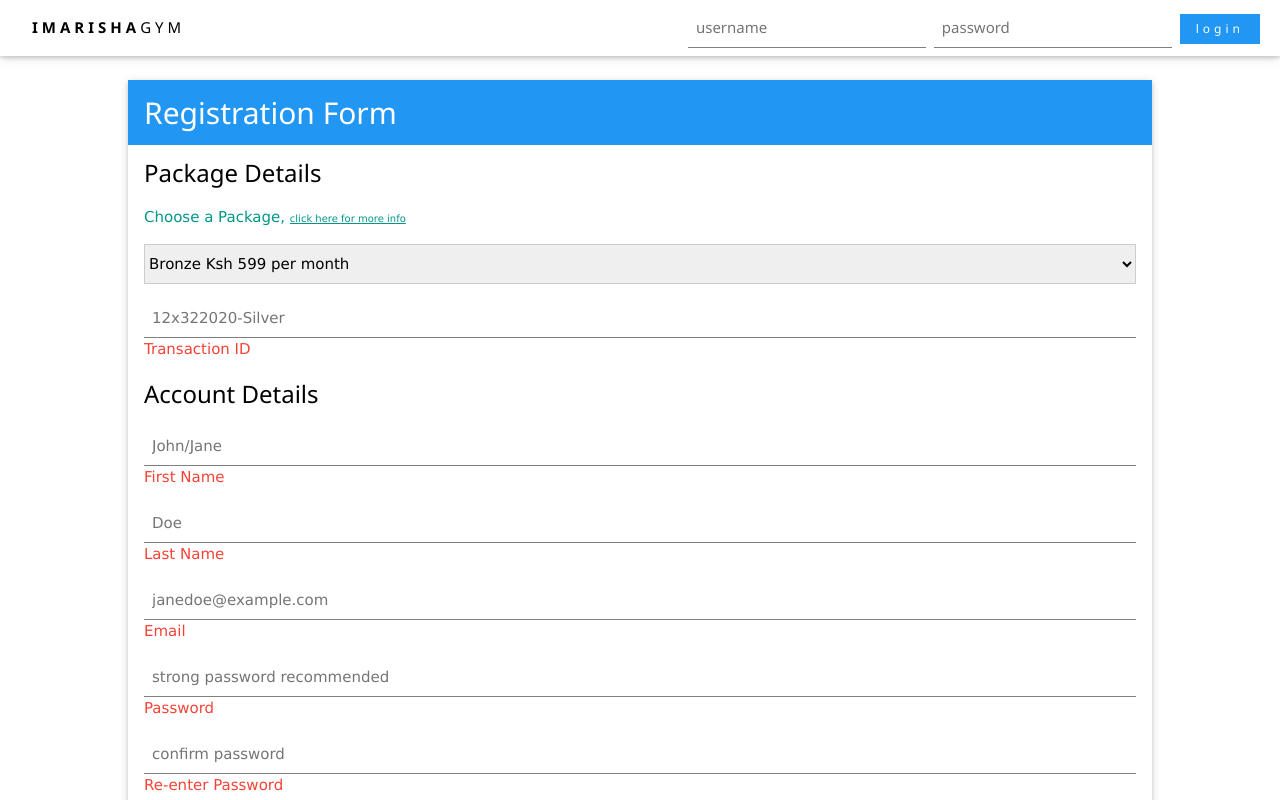
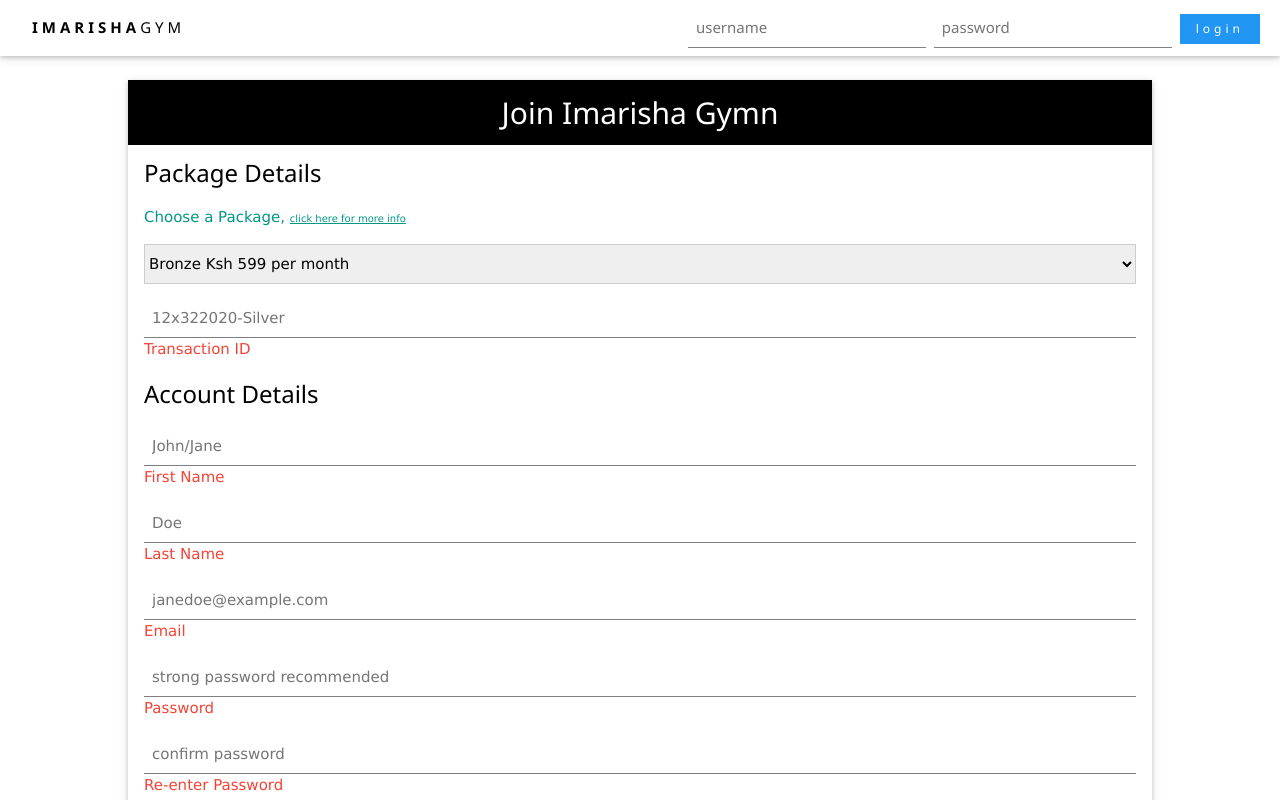
Before and after one commit to irenenjery/gym-template-branch, a plain HTML site: page signup.html in a window 1280 px wide. Shown: the top 800 px of the page. Drawn offline with Linux system fonts and the light colour scheme.

Commit message:
Minor tweaks

```diff
--- a/signup.html
+++ b/signup.html
@@ -31,11 +31,11 @@
 
 <div class="w3-content w3-padding-64" style="max-width:1564px">
 	<section id="signup-form" class="w3-panel w3-card-2 w3-padding-0" style="width:80%; margin:auto;">
-		<div class="w3-container w3-blue">
-	  	<h2>Registration Form</h2>
+		<div class="w3-container w3-black w3-center">
+	  	<h2>Join Imarisha Gymn</h2>
 		</div>
 
-		<form class="w3-container">
+		<form class="w3-container" name="sign-up">
 			<h3>Package Details</h3>
 		  <p>
 		  <label class="w3-label w3-validate">
@@ -118,7 +118,7 @@
 		  </p>
 
 		  <p>
-		  <button class="w3-btn-block w3-teal">Register</button></p>
+		  <button class="w3-btn-block w3-teal" style="height:50px;margin-top:70px;">Register</button></p>
 		</form>
 	</section>
 
```
